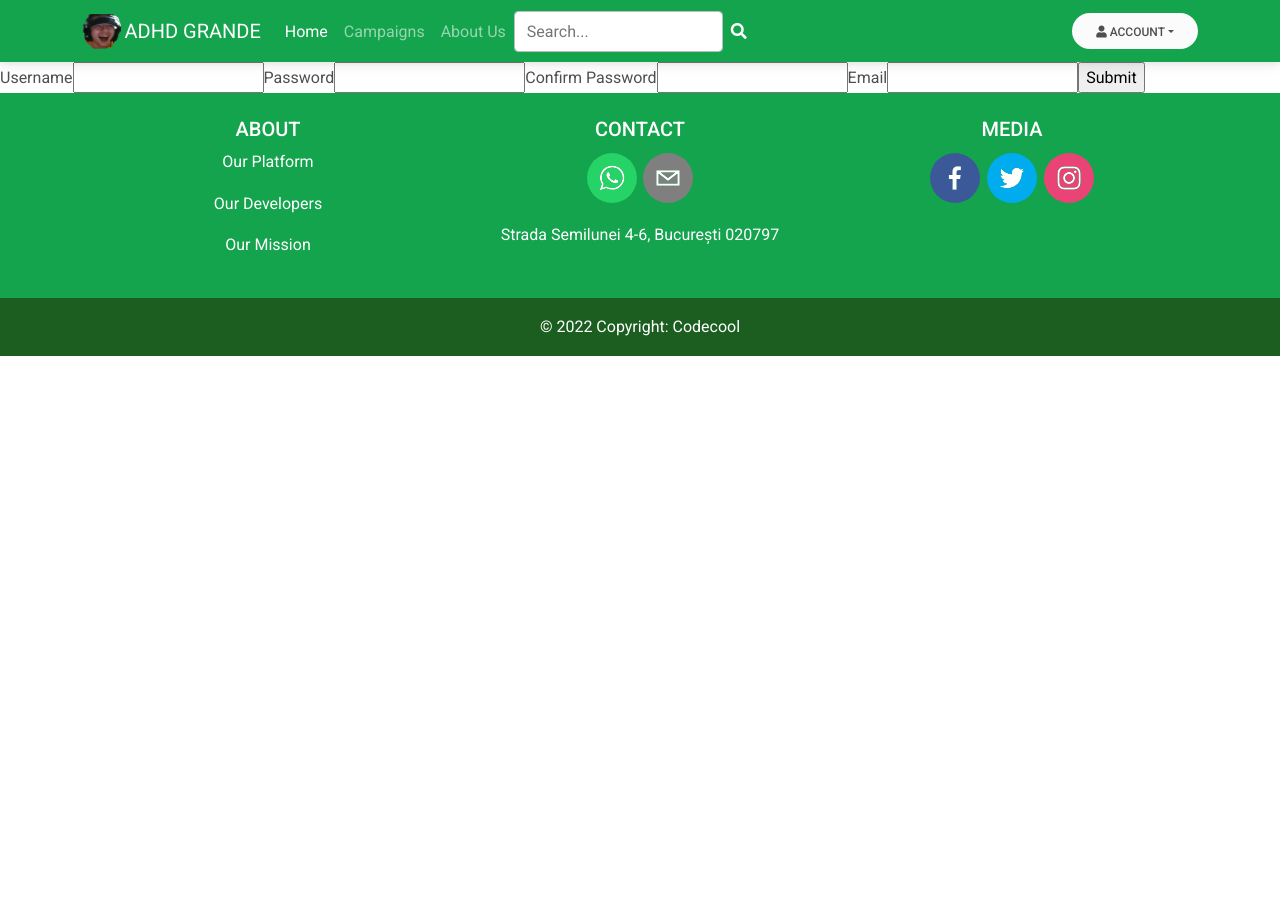
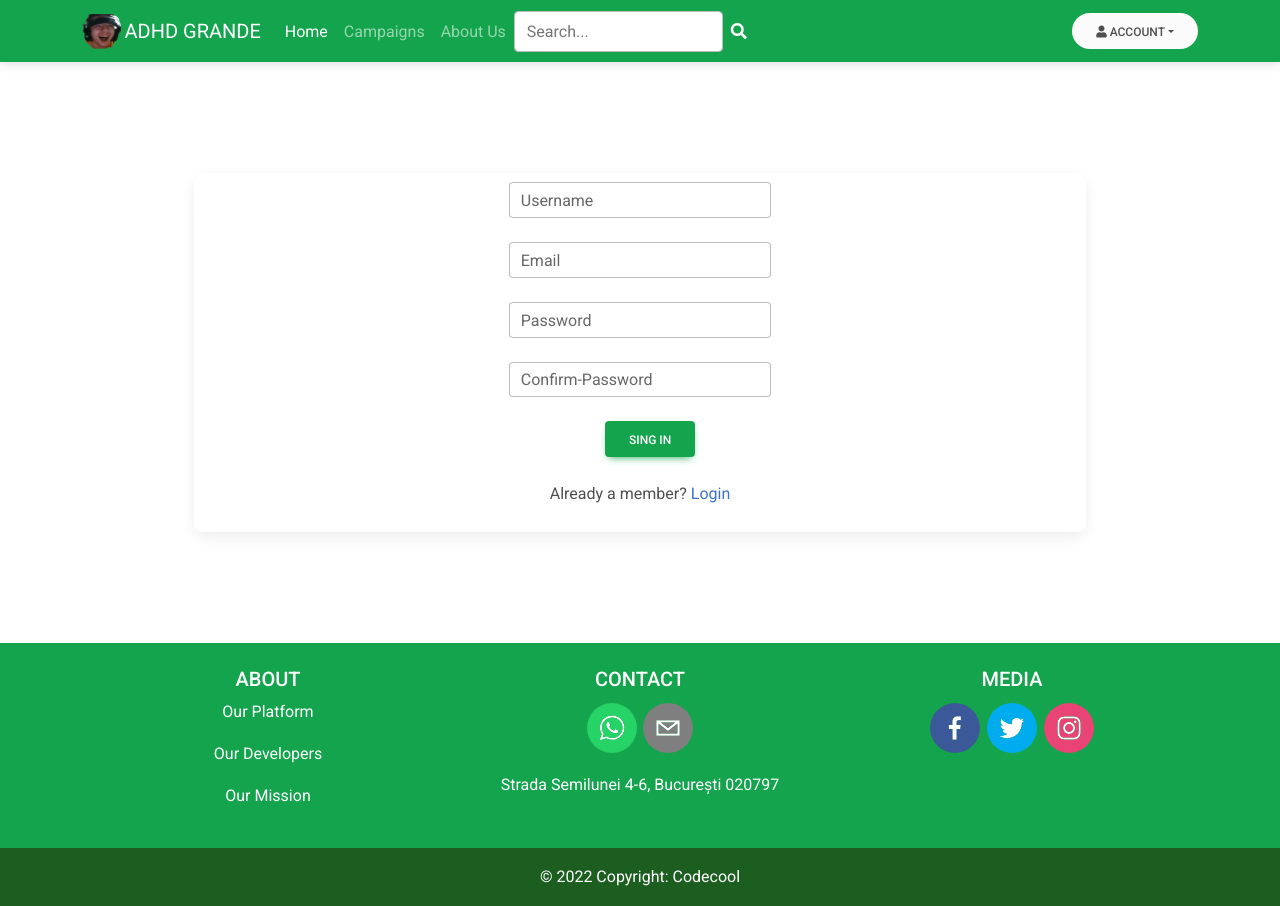
Before and after one commit to Valentin-Alexandru0099/ADHD-Grande, a React (Create React App) app in the folder client/: page /register in a window 1280 px wide. Before the commit the page ends 800 px from the top, so only its background shows below. Built offline with nearby package versions, Linux system fonts and the light colour scheme.

Commit message:
register page styled

```diff
--- a/client/src/user/login.jsx
+++ b/client/src/user/login.jsx
@@ -11,7 +11,7 @@ import {
     MDBContainer,
 
 } from 'mdb-react-ui-kit';
-import './login.css';
+import './login-register.css';
 import { toast } from "react-toastify";
 import { useState } from "react";
 
@@ -111,7 +111,7 @@ export default function LoginForm() {
                             </MDBCol>
                         </MDBRow>
 
-                        <MDBBtn id="login-button" type='submit' className='mb-4'>
+                        <MDBBtn color="success" id="login-button" type='submit' className='mb-4'>
                             Login
                         </MDBBtn>
 
--- a/client/src/user/register.js
+++ /dev/null
@@ -1,37 +0,0 @@
-import axios from "axios";
-import { useNavigate } from "react-router";
-import { BASE_API_URL } from "../App";
-
-
-export default function RegisterForm() {
-
-    let navigate = useNavigate();
-    async function register() {
-        await axios.post(BASE_API_URL + "users/register", {
-            "username": document.querySelector("#username").value,
-            "password": document.querySelector("#password").value,
-            "email": document.querySelector("#email").value
-        })
-            .then(response => {
-                console.log(response);
-            })
-            .finally(navigate("/login"));
-    };
-
-
-    return (
-        <>
-            <form onSubmit={register}>
-                <label>Username
-                    <input type="text" id="username" defaultValue="" /></label>
-                <label>Password
-                    <input type="password" id="password" defaultValue="" /></label>
-                <label>Confirm Password
-                    <input type="password" id="confirm-password" defaultValue="" /></label>
-                <label>Email
-                    <input type="email" id="email" defaultValue="" /></label>
-                <input type="submit" />
-            </form>
-        </>
-    );
-};
--- /dev/null
+++ b/client/src/user/register.jsx
@@ -0,0 +1,96 @@
+import axios from "axios";
+import { useNavigate } from "react-router";
+import { BASE_API_URL } from "../App";
+import {
+    MDBInput,
+    MDBCol,
+    MDBRow,
+    MDBCheckbox,
+    MDBBtn,
+    MDBCard,
+    MDBContainer,
+
+} from 'mdb-react-ui-kit';
+import { toast } from "react-toastify";
+import { useState } from "react";
+import './login-register.css';
+
+
+export default function RegisterForm() {
+
+    let navigate = useNavigate();
+    const [formValues, setFormValues] = useState({
+        username: '',
+        password: '',
+        confirmPassword: '',
+        email: '',
+    });
+
+
+    async function register() {
+        await axios.post(BASE_API_URL + "users/register",)
+            .then(response => {
+                console.log(response);
+            })
+            .finally(navigate("/login"));
+    };
+
+    function handleSubmit(e) {
+        e.preventDefault();
+
+        if (validValues()) {
+            register();
+        } else {
+            toast.error('Something went wrong, please try again!', {
+                position: "top-right",
+                autoClose: 5000,
+                hideProgressBar: false,
+                closeOnClick: true,
+                pauseOnHover: true,
+                draggable: true,
+                progress: undefined,
+            });
+        };
+    };
+
+    const handleChange = (e) => {
+        e.persist();
+        setFormValues(values => ({
+            ...values,
+            [e.target.name]: e.target.value
+        }));
+    };
+
+    function validValues() {
+        if (formValues.username.length <= 0 || formValues.password.length <= 0) {
+            return false;
+        };
+        return true;
+    };
+
+    return (
+        <>
+            <MDBContainer>
+                <MDBCard style={{ margin: '10%' }}>
+                    <form style={{ margin: '1%' }} onSubmit={handleSubmit}>
+                        <div className='login-data'>
+                            <MDBInput onChange={handleChange} className='mb-4' name="username" type='text' id='form2Example1' label='Username' />
+                            <MDBInput onChange={handleChange} className='mb-4' name="email" type='email' id='form2Example1' label='Email' />
+                            <MDBInput onChange={handleChange} className='mb-4' name="password" type='password' id='form2Example1' label='Password' />
+                            <MDBInput onChange={handleChange} className='mb-4' name="confirmPassword" type='password' id='form2Example2' label='Confirm-Password' />
+                        </div>
+                        <MDBBtn color="success" id="login-button" type='submit' className='mb-4'>
+                            Sing in
+                        </MDBBtn>
+
+                        <div className='text-center'>
+                            <p>
+                                Already a member? <a href='/login'>Login</a>
+                            </p>
+                        </div>
+                    </form>
+                </MDBCard>
+            </MDBContainer>
+        </>
+    );
+};
```
Also changed, not shown: client/src/user/login-register.css (renamed from client/src/user/login.css).
